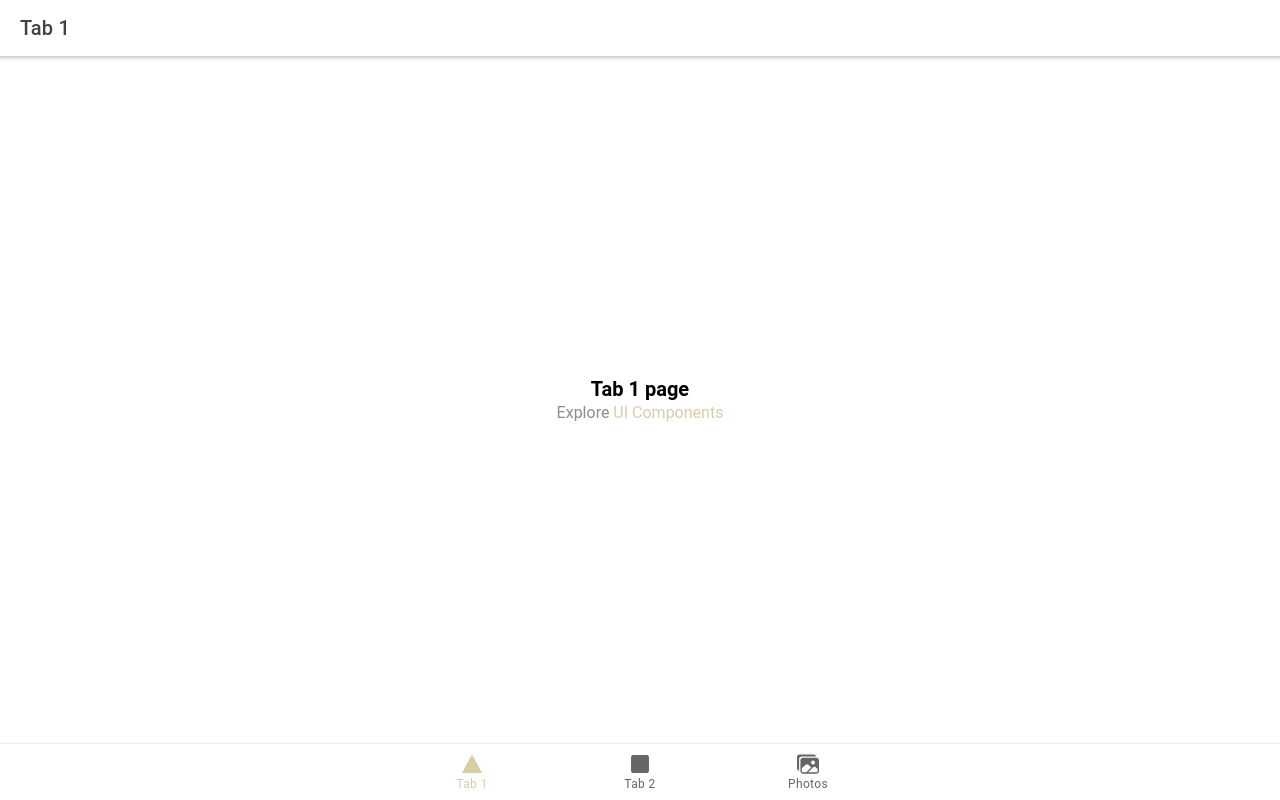
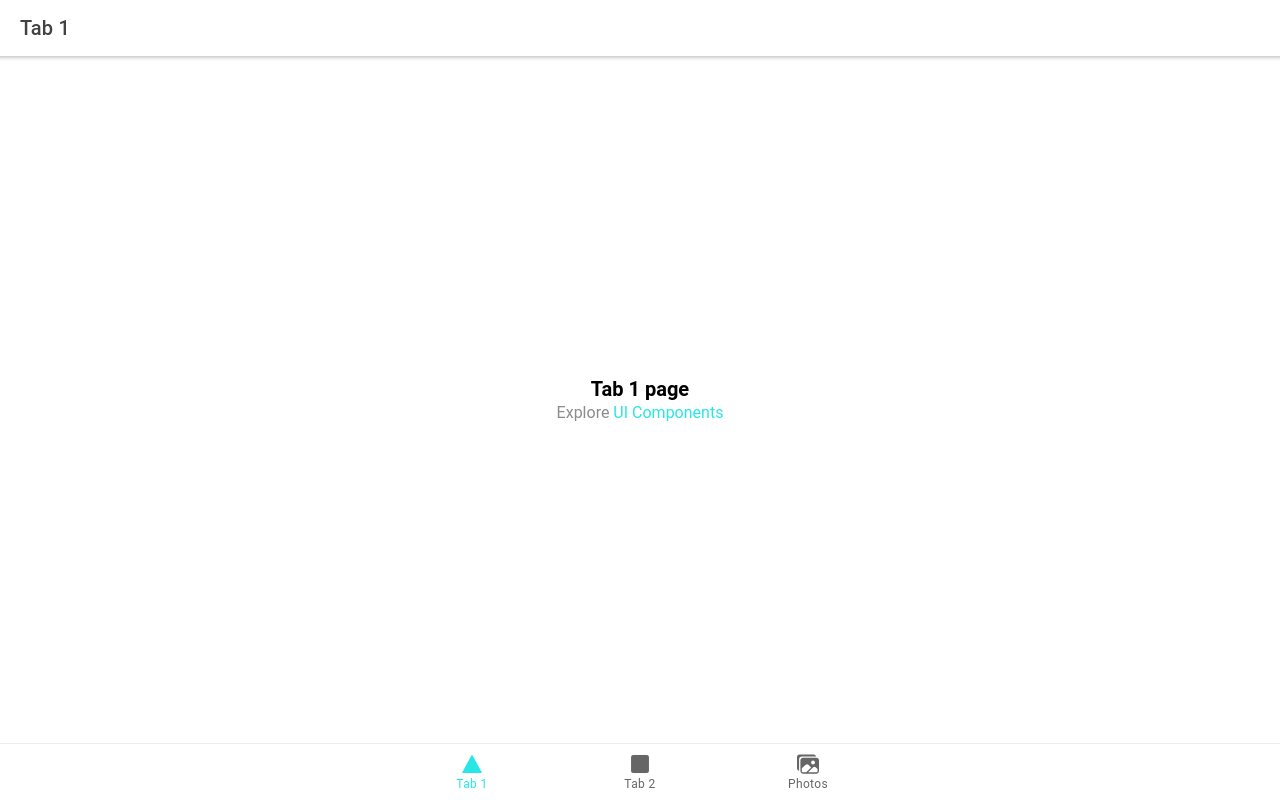
Before and after one commit to mmflores/CS4261, a React (Create React App) app: page /tab1 in a window 1280 px wide. Built offline with nearby package versions, Linux system fonts and the light colour scheme.

Commit message:
Updated color scheme for light and dark modes on web

```diff
--- a/src/theme/variables.css
+++ b/src/theme/variables.css
@@ -4,12 +4,12 @@ http://ionicframework.com/docs/theming/ */
 /** Ionic CSS Variables **/
 :root {
   /** primary **/
-  --ion-color-primary: #d7cda7;
+  --ion-color-primary: #28e6e6;
   --ion-color-primary-rgb: 215, 205, 167;
-  --ion-color-primary-contrast: #000000;
+  --ion-color-primary-contrast: #3b3b3b;
   --ion-color-primary-contrast-rgb: 0, 0, 0;
-  --ion-color-primary-shade: #bdb493;
-  --ion-color-primary-tint: #dbd2b0;
+  --ion-color-primary-shade: #93babd;
+  --ion-color-primary-tint: #b0dadb;
 
   /** secondary **/
   --ion-color-secondary: #3dc2ff;
@@ -83,12 +83,12 @@ http://ionicframework.com/docs/theming/ */
    */
 
   body {
-    --ion-color-primary: #d7cda7;
+    --ion-color-primary: #28e6e6;
     --ion-color-primary-rgb: 215, 205, 167;
-    --ion-color-primary-contrast: #000000;
+    --ion-color-primary-contrast: #3b3b3b;
     --ion-color-primary-contrast-rgb: 0, 0, 0;
-    --ion-color-primary-shade: #bdb493;
-    --ion-color-primary-tint: #dbd2b0;
+    --ion-color-primary-shade: #93babd;
+    --ion-color-primary-tint: #b0dadb;
 
     --ion-color-secondary: #50c8ff;
     --ion-color-secondary-rgb: 80,200,255;
```
